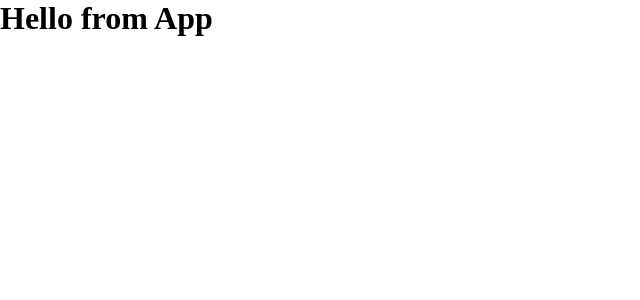
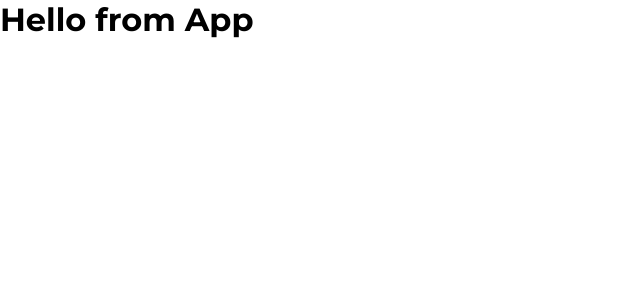
Before and after one commit to jaeyoungh1/jaeyoungh1.github.io, a React (Create React App) app: page / in a window 1280 px wide. Shown: the top 300 px of the page, without its empty margins (0-640 px from the left). Built offline with nearby package versions, Linux system fonts and the light colour scheme.

Commit message:
setup gh-pages

```diff
--- a/src/index.css
+++ b/src/index.css
@@ -1,4 +1,9 @@
 /* TODO Add site wide styles */
+
+@import url('https://fonts.googleapis.com/css2?family=Montserrat:ital,wght@0,100;0,200;0,300;0,400;0,500;0,600;0,700;0,800;1,100;1,200;1,300;1,400;1,500;1,600;1,700;1,800&family=Open+Sans:ital,wght@0,300;0,400;0,500;0,600;0,700;1,400;1,500;1,600;1,700&display=swap');
+
 * {
     margin: 0;
+    font-family: 'Open Sans', sans-serif;
+    font-family: 'Montserrat', sans-serif;
 }
```
Also changed, not shown: package.json (+7 -1 lines), 1 other file (tests, documents, lock files or other folders).
